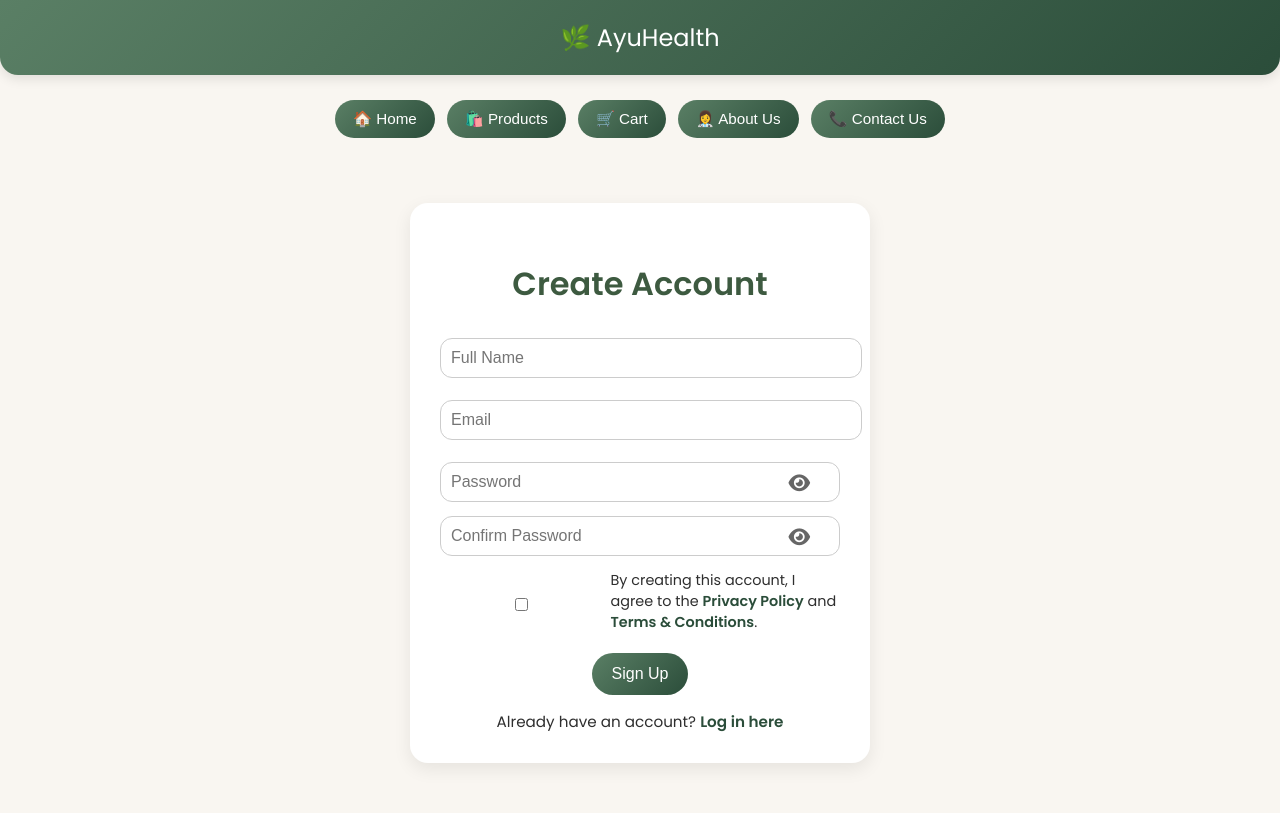
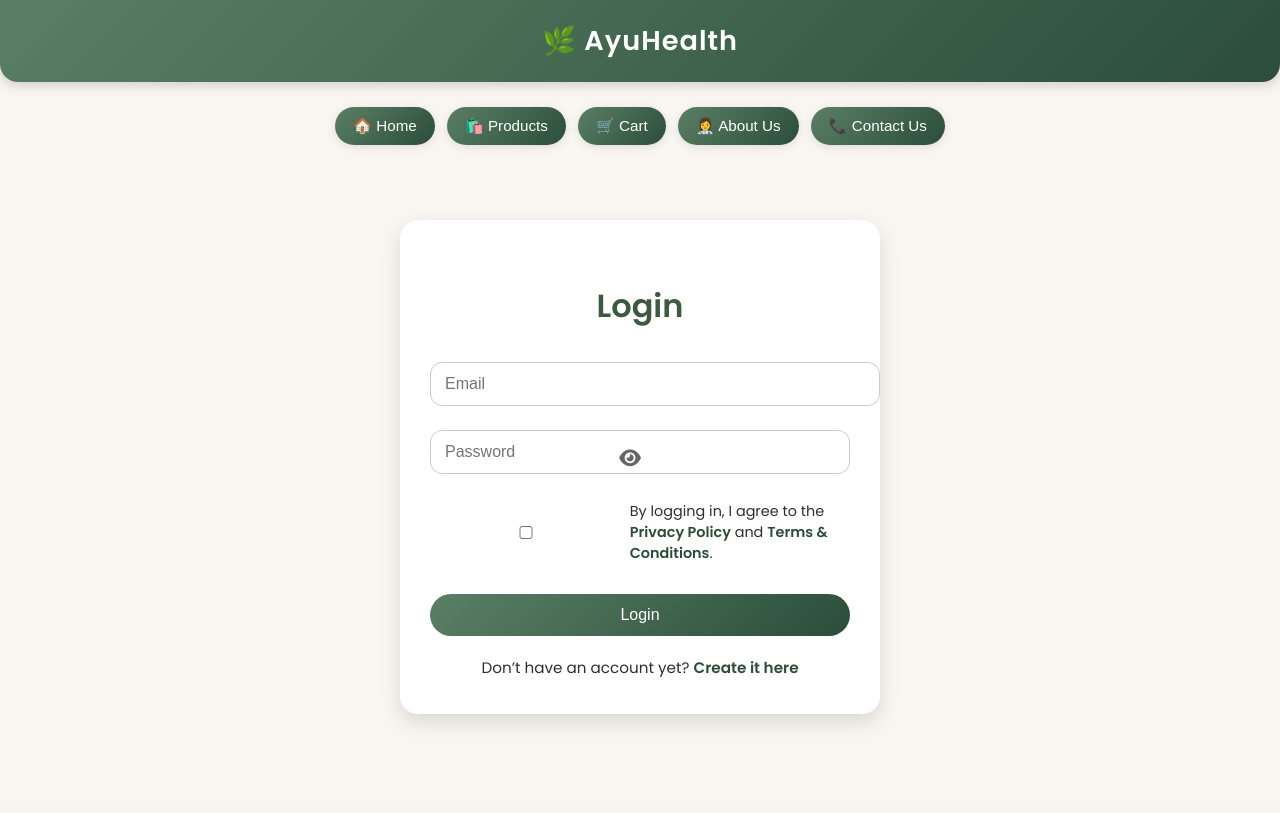
Before and after one commit to Poojabhati18/shopping-site, a Flask app: page /signup in a window 1280 px wide. After the commit the page ends 723 px from the top, so only its background shows below. Run offline with Flask 3, Linux system fonts and the light colour scheme; parts of the project's set-up code (start-up, migrations or seed data) failed here and were passed over.

Commit message:
fourth commit

```diff
--- a/auth.py
+++ b/auth.py
@@ -186,15 +186,16 @@
         flash("Email already verified. You can log in.", "info")
         return redirect(url_for('auth.login_customer'))
 
-    # Use the same serializer as signup
-    token = s.dumps(email, salt="email-confirm")
+    # ✅ use get_serializer instead of s
+    token = get_serializer().dumps(email, salt="email-confirm")
     verify_url = url_for('auth.verify_email', token=token, _external=True)
 
-    # Send email using the same mail instance as signup
     msg = Message("Verify Your Email - AyuHealth", recipients=[email])
     msg.body = f"Hello {user_data['name']},\n\nPlease click the link to verify your account:\n{verify_url}\n\nIf you didn’t request this, ignore this email."
+
     try:
-        mail.send(msg)
+        # ✅ use current_app.extensions['mail']
+        current_app.extensions['mail'].send(msg)
         flash("Verification email resent! Please check your inbox.", "info")
     except Exception as e:
         print("Email send error:", e)
--- a/templates/loginC.html
+++ b/templates/loginC.html
@@ -28,8 +28,8 @@
     .checkbox-container a { color: #2b4d3a; text-decoration: none; font-weight: 600; }
     .checkbox-container a:hover { text-decoration: underline; }
     .input-group { position: relative; display: flex; align-items: center; }
-    .input-group input { flex: 1; padding-right: 45px; }
-    .input-group button.toggle-password { position: absolute; right: 12px; background: transparent; border: none; cursor: pointer; font-size: 1.1rem; color: #5a7f65; transition: color 0.2s ease; }
+    .input-group input { flex: 1; padding-right: 40px; }
+    .input-group button.toggle-password { position: absolute; right: 10px; background: transparent; border: none; cursor: pointer; font-size: 1.2rem; color: #666; }
     .input-group button.toggle-password:hover { color: #2b4d3a; }
   </style>
 </head>
@@ -47,7 +47,6 @@
   <div class="content">
     <h2>Login</h2>
 
-    <!-- Flash messages for verification or general info -->
     {% with messages = get_flashed_messages(with_categories=true) %}
       {% if messages %}
         {% for category, message in messages %}
@@ -75,7 +74,6 @@
       <button type="submit">Login</button>
     </form>
 
-    <!-- Resend verification form if user not verified -->
     {% if message and unverified_email %}
       <form method="POST" action="{{ url_for('auth.resend_verification') }}">
         <input type="hidden" name="email" value="{{ unverified_email }}">
--- a/templates/signup.html
+++ b/templates/signup.html
@@ -3,28 +3,27 @@
 <head>
   <meta charset="UTF-8" />
   <meta name="viewport" content="width=device-width, initial-scale=1" />
-  <title>Sign Up | AyuHealth</title>
+  <title>Login | AyuHealth</title>
   <link href="https://fonts.googleapis.com/css2?family=Poppins:wght@400;600&display=swap" rel="stylesheet">
   <link rel="stylesheet" href="https://cdnjs.cloudflare.com/ajax/libs/font-awesome/6.4.0/css/all.min.css">
-
   <style>
     body { font-family: 'Poppins', sans-serif; margin: 0; padding: 0; background-color: #f9f6f1; color: #2e2e2e; }
-    header { background: linear-gradient(135deg, #5a7f65, #2b4d3a); color: #fff; padding: 20px 0; text-align: center; font-size: 1.5rem; box-shadow: 0 4px 12px rgba(0,0,0,0.1); border-bottom-left-radius: 18px; border-bottom-right-radius: 18px; }
+    header { background: linear-gradient(135deg, #5a7f65, #2b4d3a); color: #fff; padding: 20px 0; text-align: center; font-size: 1.7rem; font-weight: 600; box-shadow: 0 4px 12px rgba(0,0,0,0.15); border-bottom-left-radius: 18px; border-bottom-right-radius: 18px; letter-spacing: 1px; }
     nav { display: flex; flex-wrap: wrap; justify-content: center; gap: 12px; padding: 15px 10px; margin-top: 10px; }
-    nav button { background: linear-gradient(135deg, #5a7f65, #2b4d3a); color: white; border: none; padding: 10px 18px; border-radius: 25px; cursor: pointer; transition: all 0.2s ease; font-size: 0.95rem; }
-    nav button:hover { background: #3d5a40; }
-    .content { max-width: 400px; margin: 50px auto; background: #fff; padding: 30px; border-radius: 18px; box-shadow: 0 6px 18px rgba(0,0,0,0.08); text-align: center; }
+    nav button { background: linear-gradient(135deg, #5a7f65, #2b4d3a); color: white; border: none; padding: 10px 18px; border-radius: 25px; cursor: pointer; transition: all 0.3s ease; font-size: 0.95rem; font-weight: 500; box-shadow: 0 2px 8px rgba(0,0,0,0.1); }
+    nav button:hover { background: #3d5a40; transform: translateY(-2px); box-shadow: 0 4px 10px rgba(0,0,0,0.2); }
+    .content { max-width: 420px; margin: 60px auto; background: #fff; padding: 35px 30px; border-radius: 18px; box-shadow: 0 8px 20px rgba(0,0,0,0.12); text-align: center; }
     .content h2 { font-size: 2rem; color: #3d5a40; margin-bottom: 20px; }
-    .content input { width: 100%; padding: 10px; margin: 10px 0 4px 0; border-radius: 12px; border: 1px solid #ccc; font-size: 1rem; }
-    .content button { background: linear-gradient(135deg, #5a7f65, #2b4d3a); color: #fff; border: none; padding: 12px 20px; border-radius: 25px; cursor: pointer; font-size: 1rem; margin-top: 10px; transition: all 0.2s ease; }
-    .content button:hover { background: #3d5a40; }
-    .error-msg { color: red; font-size: 0.85rem; margin: 2px 0 8px 0; text-align: left; }
-    .server-error { color: red; margin-bottom: 10px; font-size: 0.9rem; text-align: center; }
+    .content input { width: 100%; padding: 12px 14px; margin: 12px 0; border-radius: 12px; border: 1px solid #ccc; font-size: 1rem; transition: border 0.2s ease, box-shadow 0.2s ease; }
+    .content input:focus { outline: none; border-color: #5a7f65; box-shadow: 0 0 6px rgba(90,127,101,0.3); }
+    .content button { background: linear-gradient(135deg, #5a7f65, #2b4d3a); color: #fff; border: none; padding: 12px 20px; border-radius: 25px; cursor: pointer; font-size: 1rem; font-weight: 500; margin-top: 15px; transition: all 0.3s ease; width: 100%; }
+    .content button:hover { background: #3d5a40; transform: translateY(-2px); box-shadow: 0 6px 12px rgba(0,0,0,0.2); }
+    .error-msg { color: red; margin-bottom: 10px; font-size: 0.9rem; }
     .flash-message { background: #e6f7e6; color: #2b4d3a; padding: 10px; border: 1px solid #a3d9a5; border-radius: 8px; margin-bottom: 15px; font-size: 0.95rem; }
-    .login-link { margin-top: 15px; font-size: 0.95rem; }
-    .login-link a { color: #2b4d3a; text-decoration: none; font-weight: 600; }
-    .login-link a:hover { text-decoration: underline; }
-    .checkbox-container { display: flex; align-items: center; font-size: 0.9rem; margin: 10px 0; text-align: left; }
+    .signup-link { margin-top: 20px; font-size: 0.95rem; }
+    .signup-link a { color: #2b4d3a; text-decoration: none; font-weight: 600; }
+    .signup-link a:hover { text-decoration: underline; }
+    .checkbox-container { display: flex; align-items: center; font-size: 0.9rem; margin: 15px 0; text-align: left; }
     .checkbox-container input { margin-right: 8px; }
     .checkbox-container a { color: #2b4d3a; text-decoration: none; font-weight: 600; }
     .checkbox-container a:hover { text-decoration: underline; }
@@ -46,9 +45,8 @@
   </nav>
 
   <div class="content">
-    <h2>Create Account</h2>
+    <h2>Login</h2>
 
-    <!-- Server-side flash messages (for email verification notice, etc.) -->
     {% with messages = get_flashed_messages(with_categories=true) %}
       {% if messages %}
         {% for category, message in messages %}
@@ -58,49 +56,39 @@
     {% endwith %}
 
     {% if error %}
-      <div class="server-error">{{ error }}</div>
+      <div class="error-msg">{{ error }}</div>
     {% endif %}
 
-    <form method="POST" action="{{ url_for('auth.signup') }}">
-
-      <!-- Username -->
-      <input type="text" id="username" name="name" placeholder="Full Name" required>
-      <div id="username-error" class="error-msg"></div>
-
-      <!-- Email -->
-      <input type="email" id="email" name="email" placeholder="Email" required>
-      <div id="email-error" class="error-msg"></div>
-
-      <!-- Password with eye -->
+    <form method="POST" action="{{ url_for('auth.login_customer') }}">
+      <input type="email" name="email" placeholder="Email" required>
       <div class="input-group">
         <input type="password" id="password" name="password" placeholder="Password" required>
         <button type="button" class="toggle-password" onclick="togglePassword('password', this)">
           <i class="fa-solid fa-eye"></i>
         </button>
       </div>
-
-      <!-- Confirm Password with eye -->
-      <div class="input-group">
-        <input type="password" id="confirm_password" name="confirm_password" placeholder="Confirm Password" required>
-        <button type="button" class="toggle-password" onclick="togglePassword('confirm_password', this)">
-          <i class="fa-solid fa-eye"></i>
-        </button>
-      </div>
-
       <div class="checkbox-container">
         <input type="checkbox" name="agree" required>
-        <span>By creating this account, I agree to the <a href="{{ url_for('privacy_page') }}">Privacy Policy</a> and <a href="{{ url_for('terms_page') }}">Terms & Conditions</a>.</span>
+        <span>By logging in, I agree to the <a href="{{ url_for('privacy_page') }}">Privacy Policy</a> and <a href="{{ url_for('terms_page') }}">Terms & Conditions</a>.</span>
       </div>
+      <button type="submit">Login</button>
+    </form>
 
-      <button type="submit">Sign Up</button>
-    </form>
-    <div class="login-link">
-      Already have an account? <a href="{{ url_for('auth.login_customer') }}">Log in here</a>
+    {% if message and unverified_email %}
+      <form method="POST" action="{{ url_for('auth.resend_verification') }}">
+        <input type="hidden" name="email" value="{{ unverified_email }}">
+        <button type="submit" style="margin-top:10px; padding:10px 15px; border:none; border-radius:8px; background:#5a7f65; color:white; cursor:pointer; width:100%;">
+          Resend Verification Email
+        </button>
+      </form>
+    {% endif %}
+
+    <div class="signup-link">
+      Don’t have an account yet? <a href="{{ url_for('auth.signup') }}">Create it here</a>
     </div>
   </div>
 
 <script>
-// Toggle password visibility
 function togglePassword(fieldId, btn) {
   const input = document.getElementById(fieldId);
   const icon = btn.querySelector("i");
@@ -114,52 +102,6 @@
     icon.classList.add("fa-eye");
   }
 }
-
-// Live username availability check
-const nameInput = document.getElementById('username');
-const emailInput = document.getElementById('email');
-const usernameError = document.getElementById('username-error');
-const emailError = document.getElementById('email-error');
-
-nameInput.addEventListener('blur', async () => {
-  const username = nameInput.value.trim();
-  if (!username) return;
-  try {
-    const res = await fetch('{{ url_for("auth.check_username") }}', {
-      method: 'POST',
-      headers: { 'Content-Type': 'application/json' },
-      body: JSON.stringify({ username })
-    });
-    const data = await res.json();
-    usernameError.textContent = data.available ? '' : data.message;
-  } catch (err) {
-    usernameError.textContent = 'Error checking username.';
-  }
-});
-
-// Live email availability + basic format check
-emailInput.addEventListener('blur', async () => {
-  const email = emailInput.value.trim();
-  if (!email) return;
-
-  const emailRegex = /^[^\s@]+@[^\s@]+\.[^\s@]+$/;
-  if (!emailRegex.test(email)) {
-    emailError.textContent = 'Invalid email format.';
-    return;
-  }
-
-  try {
-    const res = await fetch('{{ url_for("auth.check_email") }}', {
-      method: 'POST',
-      headers: { 'Content-Type': 'application/json' },
-      body: JSON.stringify({ email })
-    });
-    const data = await res.json();
-    emailError.textContent = data.available ? '' : data.message;
-  } catch (err) {
-    emailError.textContent = 'Error checking email.';
-  }
-});
 </script>
 
 </body>
```
Also changed, not shown: templates/checkout.html (+38 -13 lines).
